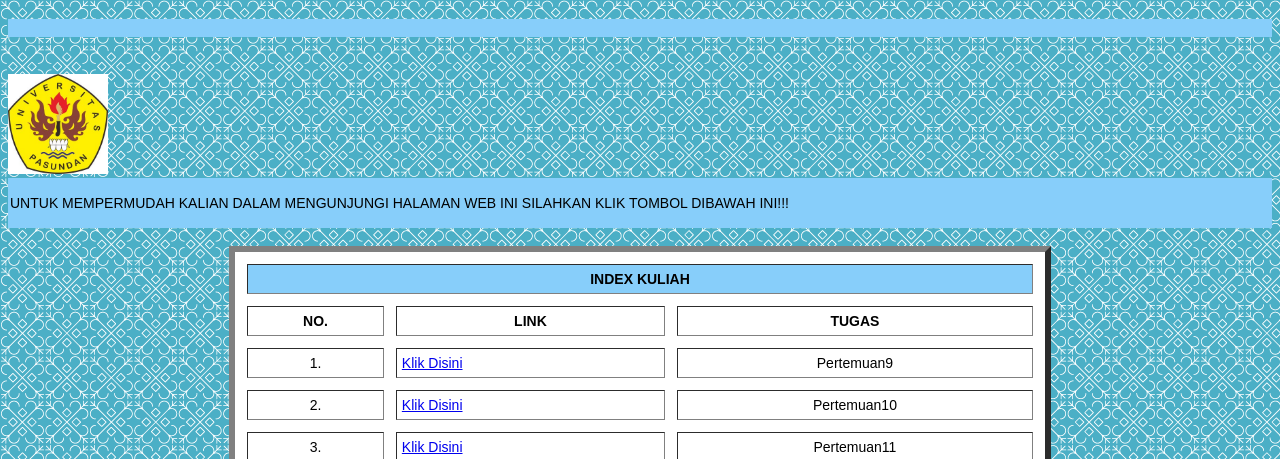
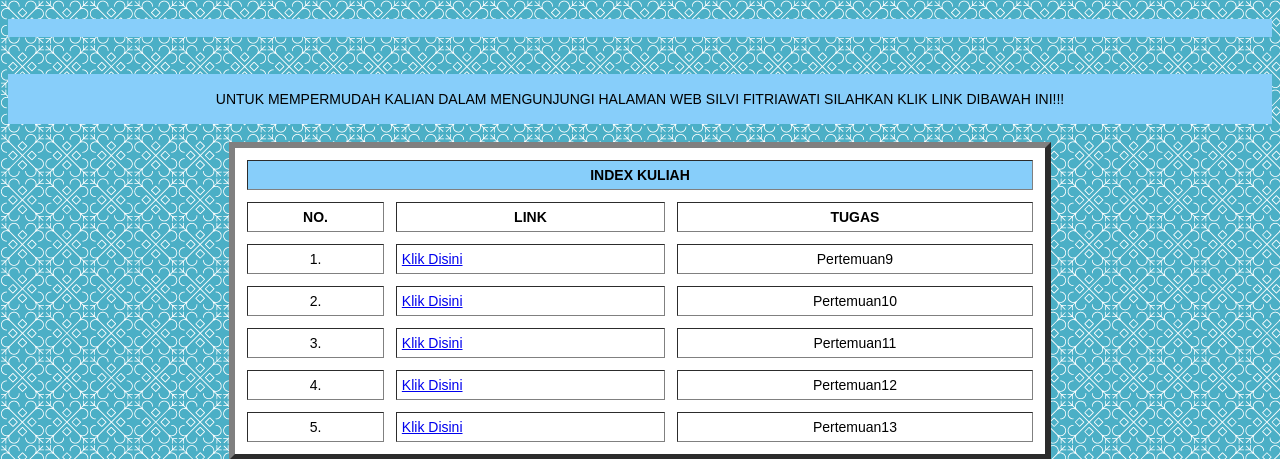
Before and after one commit to SilviFitriawati29/pw2020_193040028, a PHP site: page / in a window 1280 px wide. Shown: the top 459 px of the page. Run offline with PHP 8.4, Linux system fonts and the light colour scheme.

Commit message:
Tugas Besar

```diff
--- a/index.php
+++ b/index.php
@@ -8,12 +8,12 @@
 
 <body>
 	<h1>
-		<marquee bgcolor="lightskyblue">SELAMAT DATANG </b></marquee>
+		<marquee bgcolor="lightskyblue">SELAMAT DATANG</b></marquee>
 	</h1>
 	<br>
-	<img src="logo.jpg" width="100" height="100">
+
 	<div class="footer">
-		<p>UNTUK MEMPERMUDAH KALIAN DALAM MENGUNJUNGI HALAMAN WEB INI SILAHKAN KLIK TOMBOL DIBAWAH INI!!!</p>
+		<p><center>UNTUK MEMPERMUDAH KALIAN DALAM MENGUNJUNGI HALAMAN WEB SILVI FITRIAWATI SILAHKAN KLIK LINK DIBAWAH INI!!!</center></p>
 	</div>
 	<br>
 	<table border="6" align="center" width="65%" cellspacing="12" cellpadding="5" <tr bgcolor="white">
```
Also changed, not shown: logo.jpg (deleted).
